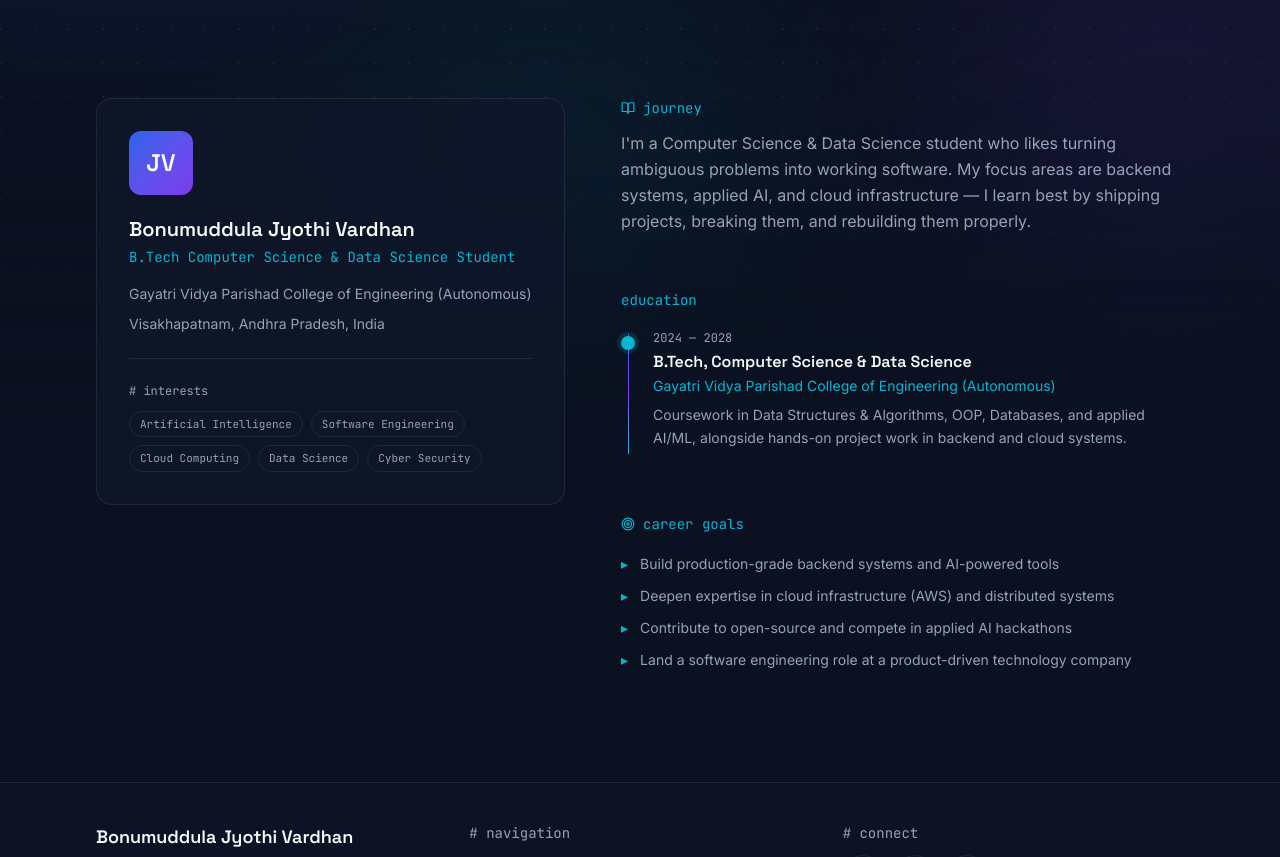
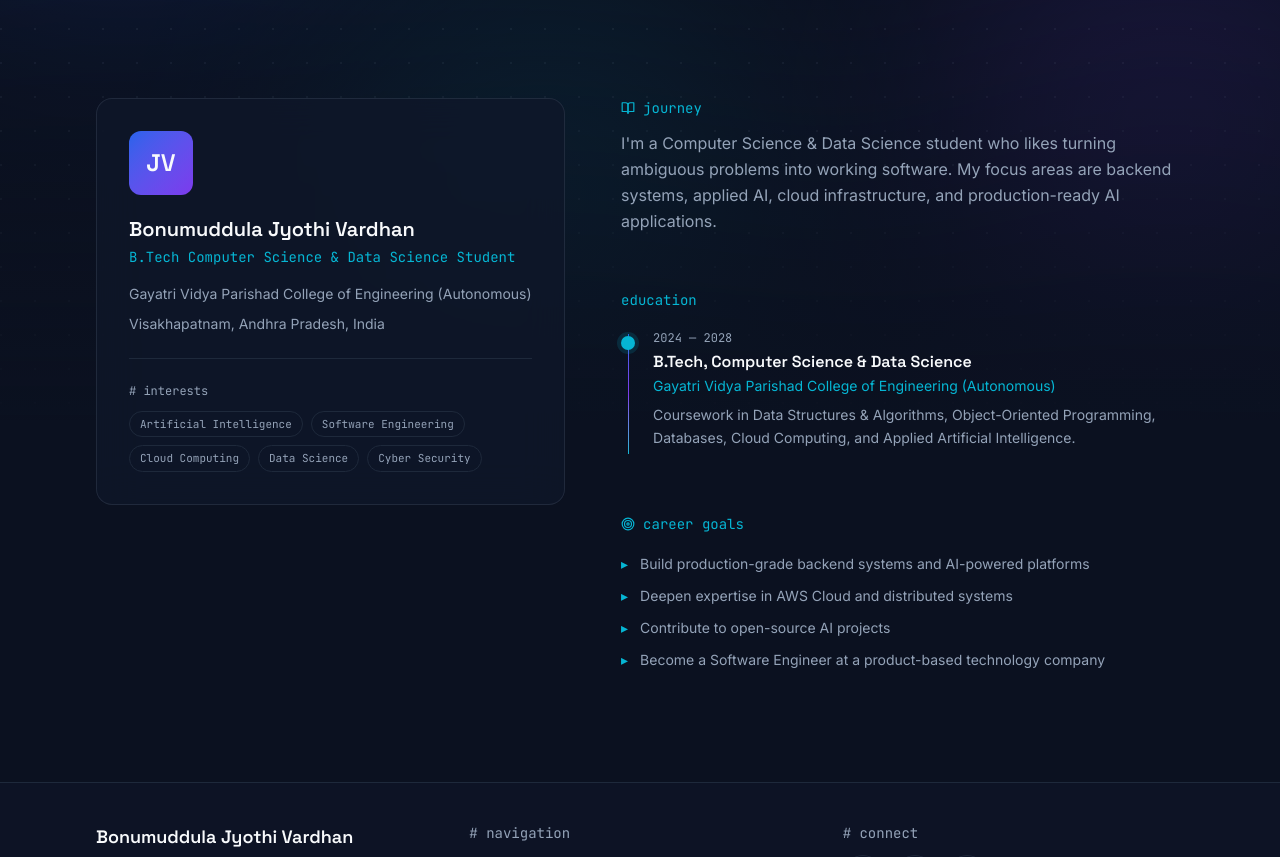
Before and after one commit to Vardhcr/vardhan-portfolio, a React (Vite) app: page /about in a window 1280 px wide. Shown: the part 380-1237 px from the top of the page. Built offline with nearby package versions, Linux system fonts and the light colour scheme.

Commit message:
feat: showcase RESUMETIC as featured portfolio project
git cherry-pick --continue#	src/data/portfolio.js

```diff
--- a/src/data/portfolio.js
+++ b/src/data/portfolio.js
@@ -8,11 +8,16 @@ export const profile = {
   email: "324103383009@gvpce.ac.in",
   linkedin: "https://www.linkedin.com/in/jyothivardhan-bonumuddula-b872b3326/",
   github: "https://github.com/vardhacr",
-  taglines: ["Software Engineer", "AI Enthusiast", "Cloud Learner", "Problem Solver"],
+  taglines: [
+    "Software Engineer",
+    "AI Enthusiast",
+    "Cloud Learner",
+    "Problem Solver",
+  ],
   summary:
-    "I'm a Computer Science & Data Science student who likes turning ambiguous problems into working software. My focus areas are backend systems, applied AI, and cloud infrastructure — I learn best by shipping projects, breaking them, and rebuilding them properly.",
+    "I'm a Computer Science & Data Science student who likes turning ambiguous problems into working software. My focus areas are backend systems, applied AI, cloud infrastructure, and production-ready AI applications.",
   objective:
-    "I'm passionate about software engineering, artificial intelligence, cloud computing, data science, and backend development. I enjoy building real-world software that solves practical problems, and I continuously sharpen my skills through projects, certifications, hackathons, and internships.",
+    "I'm passionate about software engineering, artificial intelligence, cloud computing, data science, and backend development. I enjoy building production-ready software that solves real-world problems while continuously improving through projects, certifications, internships, and hackathons.",
 };
 
 export const education = [
@@ -20,17 +25,17 @@ export const education = [
     year: "2024 — 2028",
     title: "B.Tech, Computer Science & Data Science",
     place: "Gayatri Vidya Parishad College of Engineering (Autonomous)",
-    detail: "Coursework in Data Structures & Algorithms, OOP, Databases, and applied AI/ML, alongside hands-on project work in backend and cloud systems.",
+    detail:
+      "Coursework in Data Structures & Algorithms, Object-Oriented Programming, Databases, Cloud Computing, and Applied Artificial Intelligence.",
   },
 ];
 
 export const goals = [
-  "Build production-grade backend systems and AI-powered tools",
-  "Deepen expertise in cloud infrastructure (AWS) and distributed systems",
-  "Contribute to open-source and compete in applied AI hackathons",
-  "Land a software engineering role at a product-driven technology company",
+  "Build production-grade backend systems and AI-powered platforms",
+  "Deepen expertise in AWS Cloud and distributed systems",
+  "Contribute to open-source AI projects",
+  "Become a Software Engineer at a product-based technology company",
 ];
-
 export const skills = {
   Programming: [
     { name: "Python", level: 85 },
@@ -61,42 +66,81 @@ Tools: [
     { name: "VS Code", level: 95 },
   ],
 };
-
-export const coreConcepts = ["Data Structures & Algorithms", "Object-Oriented Programming", "REST API Design"];
+export const coreConcepts = [
+  "Data Structures & Algorithms",
+  "Object-Oriented Programming",
+  "REST API Design",
+];
 
 export const projects = [
   {
-    id: "ai-resume-analyzer",
-    title: "AI Resume Analyzer & Career Assistant",
-    tagline: "AI-powered resume evaluation and career guidance tool",
+    id: "resumetic",
+
+    title: "RESUMETIC – AI Resume Analyzer & Career Assistant",
+
+    tagline:
+      "Production-ready AI-powered Resume Analyzer deployed with React, FastAPI, Railway & Netlify.",
+
     description:
-      "A web application that analyzes resumes, evaluates ATS compatibility, extracts key skills, and generates personalized improvement recommendations for job seekers.",
-    tech: ["React", "FastAPI", "Python"],
+      "RESUMETIC is a production-ready AI Resume Analyzer that evaluates ATS compatibility, parses PDF resumes, extracts technical skills, analyzes resume sections, detects missing information, generates AI-powered recommendations, and delivers actionable career insights. The application is deployed using a React frontend on Netlify and a FastAPI backend on Railway.",
+
+    tech: [
+      "React",
+      "Vite",
+      "FastAPI",
+      "Python",
+      "PyMuPDF",
+      "Axios",
+      "GitHub",
+      "Railway",
+      "Netlify",
+    ],
+
     features: [
-      "Resume parsing and structured skill extraction",
-      "ATS-compatibility scoring engine",
-      "Personalized recommendations based on target roles",
-      "Clean, responsive interface for quick iteration",
+      "ATS Resume Score",
+      "Resume Grade",
+      "PDF Resume Parsing",
+      "Skill Extraction",
+      "Resume Statistics Dashboard",
+      "Resume Section Analysis",
+      "Missing Section Detection",
+      "AI Recommendations",
+      "Responsive User Interface",
+      "Cloud Deployment using Railway & Netlify",
     ],
-    status: "In development",
-    github: "https://github.com/vardhacr",
-    demo: null,
+
+    status: "🚀 Production Ready",
+
+    github:
+      "https://github.com/Vardhcr/resumetic-ai-resume-analyzer",
+
+    demo: "https://resumetic.netlify.app",
   },
+
   {
     id: "student-record-system",
+
     title: "Student Record Management System",
-    tagline: "Console-based CRUD application with file handling",
+
+    tagline:
+      "Console-based CRUD application using Python and File Handling",
+
     description:
-      "A console-based application for managing student records efficiently, using file handling for persistent storage without an external database.",
+      "A lightweight Student Record Management System developed in Python that supports Create, Read, Update and Delete operations with persistent storage using file handling.",
+
     tech: ["Python"],
+
     features: [
-      "Create, read, update, and delete student records",
-      "Persistent storage via file handling",
-      "Input validation and structured record formatting",
-      "Lightweight, dependency-free implementation",
+      "CRUD Operations",
+      "Persistent File Storage",
+      "Input Validation",
+      "Structured Student Records",
     ],
+
     status: "Completed",
+
     github: "https://github.com/vardhacr",
+
     demo: null,
   },
 ];
@@ -106,37 +150,43 @@ export const certifications = [
     title: "AWS Certified Cloud Practitioner",
     issuer: "Amazon Web Services",
     date: "2026",
-    description: "Foundational certification covering AWS cloud concepts, core services, security, and pricing.",
+    description:
+      "Foundational certification covering AWS Cloud concepts, core services, security, architecture, and pricing.",
   },
   {
     title: "AWS Academy Data Engineering Virtual Internship",
     issuer: "AWS Academy",
     date: "2026",
-    description: "Applied data engineering concepts and pipelines using AWS services in a structured internship program.",
+    description:
+      "Applied AWS data engineering concepts and cloud-based data pipelines through a structured virtual internship.",
   },
   {
     title: "Data Structures & Algorithms",
     issuer: "Infosys Springboard",
     date: "2025",
-    description: "Comprehensive coverage of core data structures, algorithmic techniques, and problem-solving patterns.",
+    description:
+      "Comprehensive coverage of core data structures, algorithms, and problem-solving techniques.",
   },
   {
     title: "AI for Beginners",
     issuer: "Udemy",
     date: "2025",
-    description: "Introduction to core AI concepts, machine learning fundamentals, and practical applications.",
+    description:
+      "Introduction to Artificial Intelligence and Machine Learning fundamentals.",
   },
   {
     title: "IBM Quantum Global Summer School 2026",
     issuer: "IBM",
     date: "2026",
-    description: "Participant in IBM's global program exploring quantum computing fundamentals and applications.",
+    description:
+      "Participant in IBM's flagship global quantum computing summer school.",
   },
   {
     title: "FutureSkills Prime GenAI Hackathon",
     issuer: "FutureSkills Prime",
     date: "2026",
-    description: "Participant in a generative AI-focused hackathon building applied AI solutions.",
+    description:
+      "Participated in a Generative AI hackathon focused on building practical AI solutions.",
   },
 ];
 
@@ -146,7 +196,7 @@ export const internships = [
     role: "Data Engineering Virtual Internship",
     duration: "10 Weeks · April – June 2026",
     description:
-      "Worked through applied data engineering modules covering AWS core services, data pipelines, and cloud-based data workflows as part of a structured virtual internship program.",
+      "Completed a structured virtual internship focused on AWS core services, cloud-based data engineering, and modern data pipelines.",
   },
 ];
 
```
Lines whose indentation alone changed are shown as unchanged.
